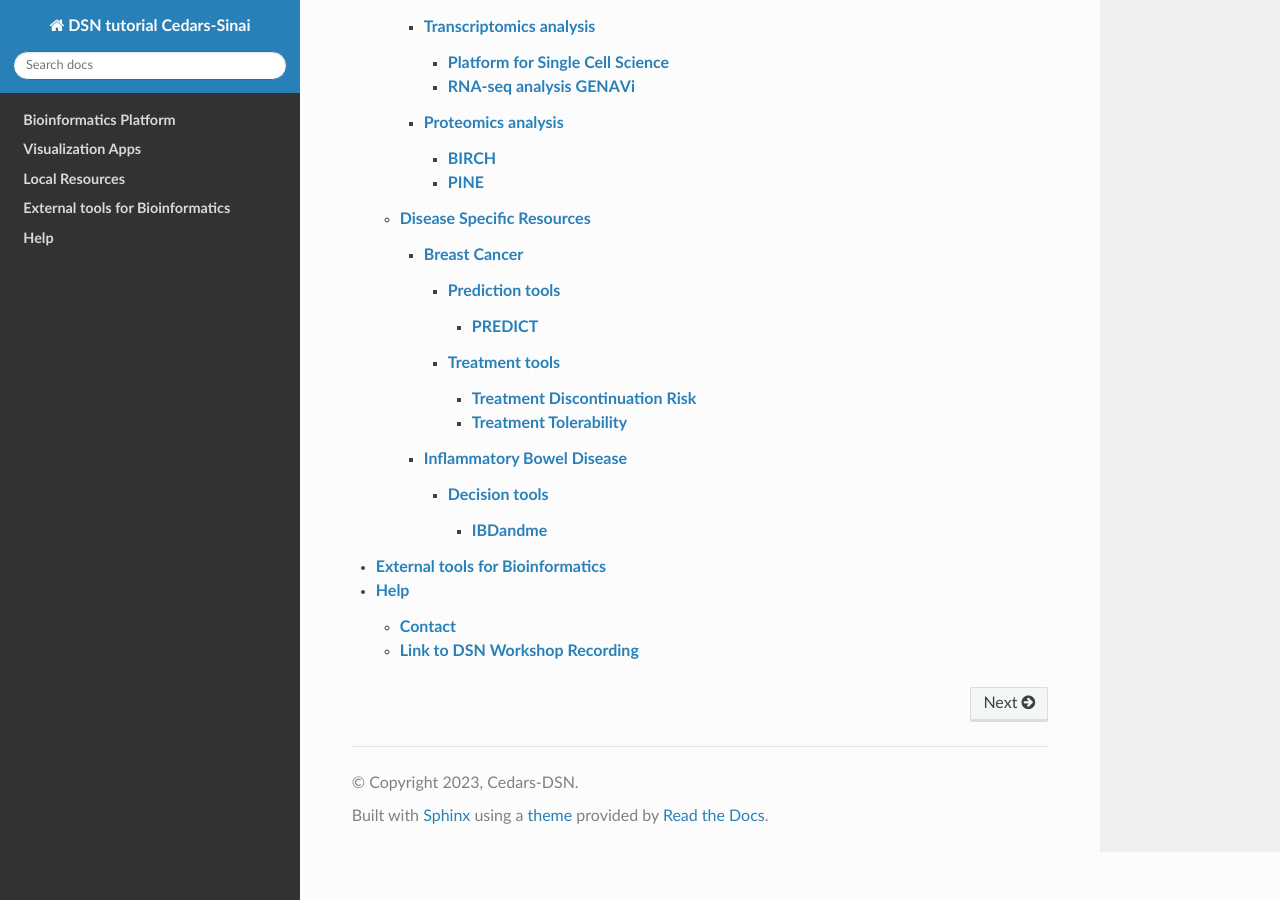
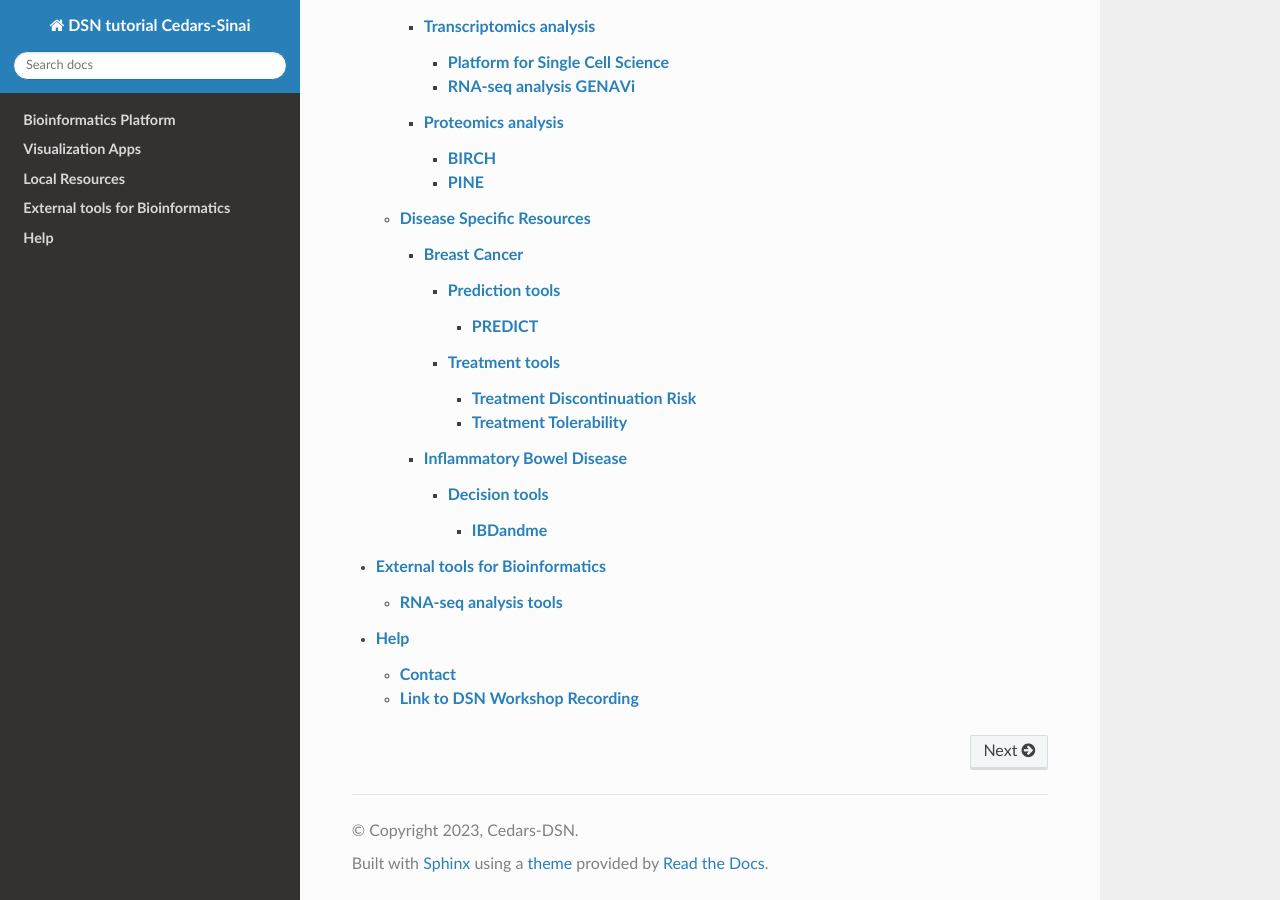
Before and after one commit to CedarsDSN/DSN_tutorial_page, a Sphinx documentation site: the page built from docs/index.rst, in a window 1280 px wide and 900 px high, scrolled down 1222 px. Built offline with Sphinx 7.4.7 and the Read the Docs theme 3.1.0, drawn with Linux system fonts in a browser that asks for light colours; pages that are not in the unit, such as notebooks, are missing from menus.

Commit message:
Update index.rst

```diff
--- a/docs/External tools for Bioinformatics/index.rst
+++ b/docs/External tools for Bioinformatics/index.rst
@@ -2,3 +2,7 @@
 ======================================
 
 Under this category are various tools which are cutting-edge and external to Cedars-Sinai and can be referenced for any Bioinformatics analysis that you are conducting.
+
+.. toctree::
+
+   RNA-seq analysis tools/index.rst
```
